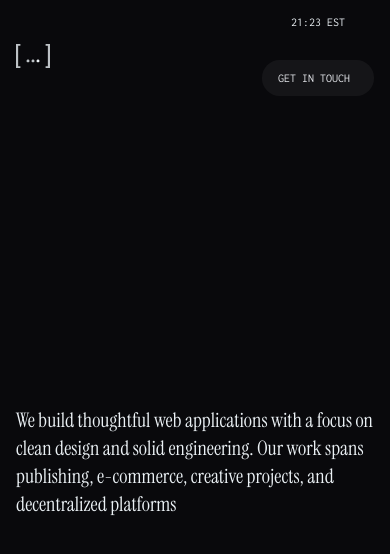
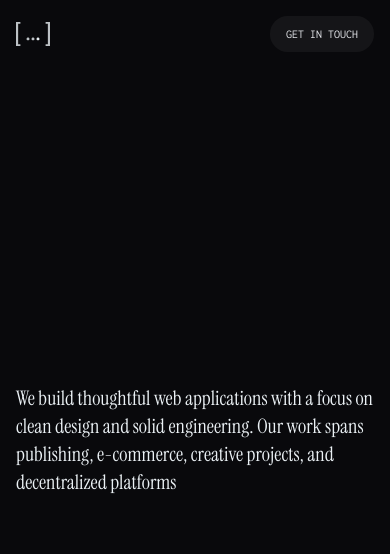
Before and after one commit to thirdidx/website, a Next.js app: page / in a window 390 px wide. Shown: the top 554 px of the page. Built offline with nearby package versions, Linux system fonts and the light colour scheme.

Commit message:
hide time on mobile

```diff
--- a/app/page.tsx
+++ b/app/page.tsx
@@ -13,9 +13,11 @@ export default function Home() {
             <path d="M4.3871 1.82727H2.13871V22.1727H4.3871V24H0V0H4.3871V1.82727Z" fill="currentColor" fillOpacity="0.8"/>
           </svg>
         </div>
-        <div className="flex md:order-none order-last md:flex-row flex-col gap-8 md:items-center">
-          <TimeDisplay />
-          <a href="mailto:info@thirdindex.co" className="px-4 py-2.5 bg-white/5 hover:bg-white text-gray-200 hover:text-gray-900 rounded-full transition-colors text-xs uppercase font-mono">
+        <div className="flex gap-4 items-center">
+          <div className="hidden md:block">
+            <TimeDisplay />
+          </div>
+          <a href="mailto:info@thirdindex.co" className="px-4 py-2.5 bg-white/5 hover:bg-white text-gray-200 hover:text-gray-900 rounded-full transition-colors text-xs uppercase font-mono whitespace-nowrap">
             Get in touch
           </a>
         </div>
```
